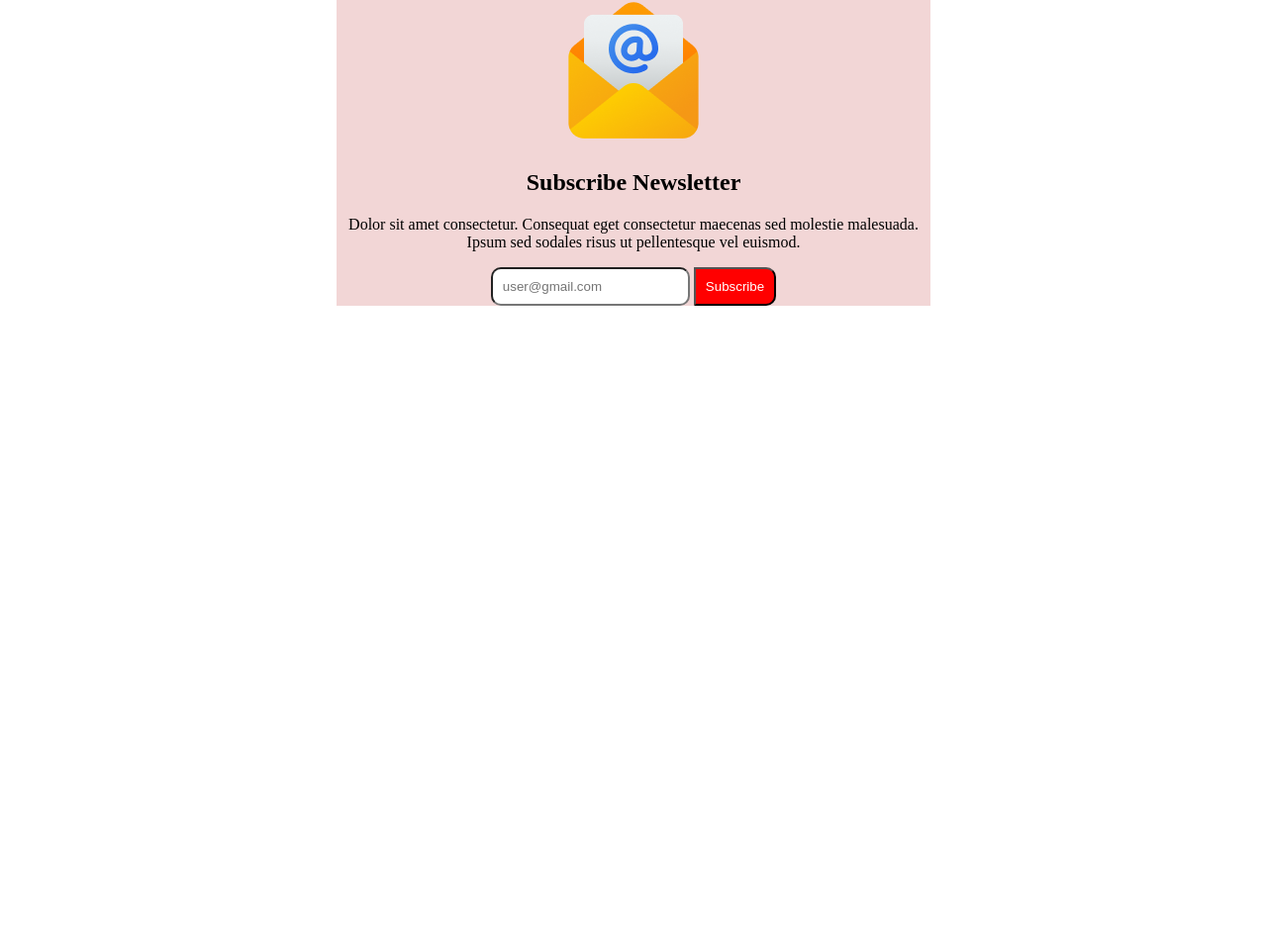
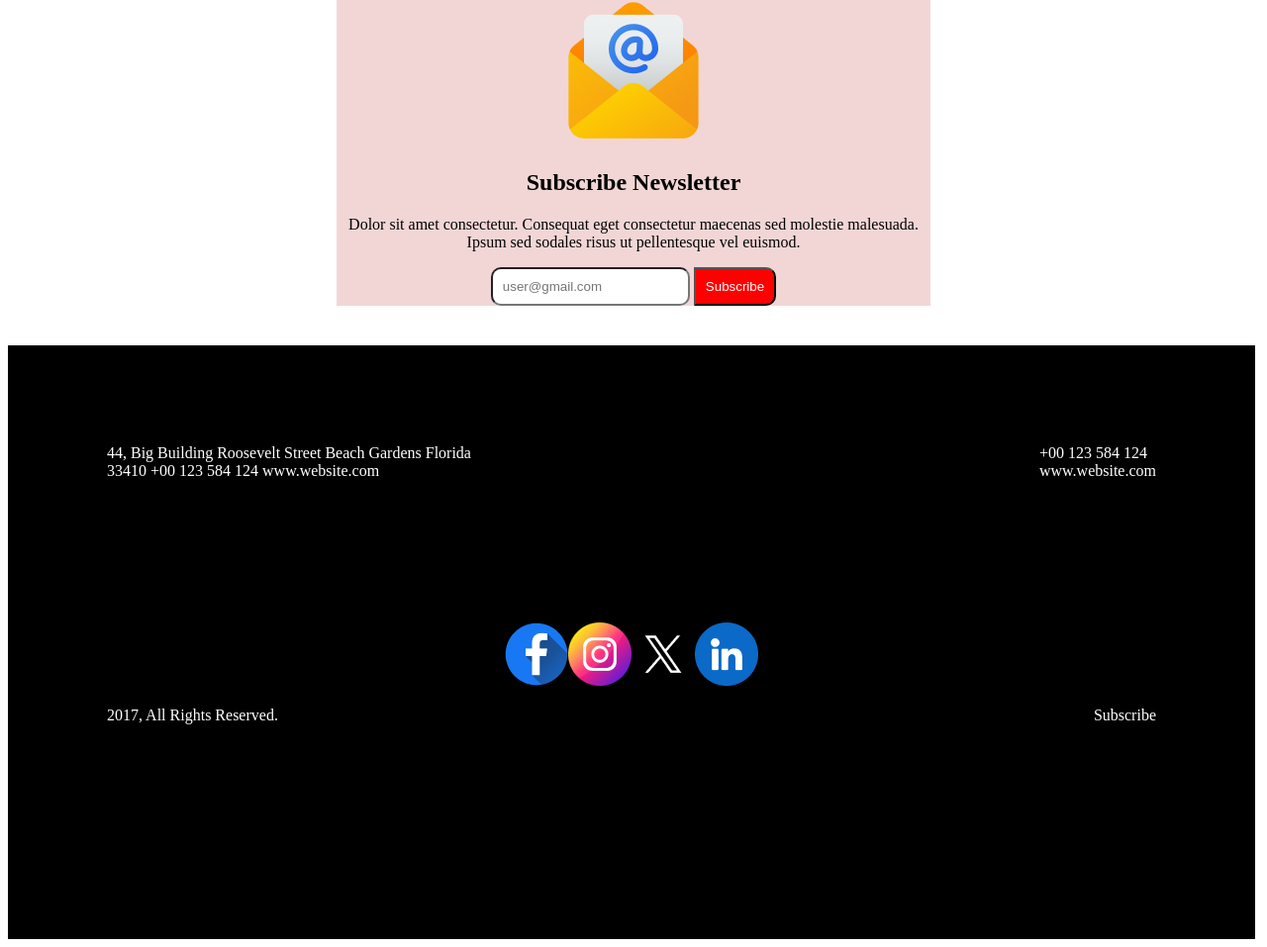
Before and after one commit to hiabujar/new-year-offer, a plain HTML site: page index.html in a window 1280 px wide. Shown: the part 4469-5426 px from the top of the page at 99% size. Before the commit the page ends 4786 px from the top, so only its background shows below. Drawn offline with Linux system fonts and the light colour scheme.

Commit message:
footer section done

```diff
--- a/css/style.css
+++ b/css/style.css
@@ -191,3 +191,37 @@ span{
   border-radius: 0 10px 10px 0;
   margin-left: 0;
 }
+
+
+
+.footer{
+  background: black;
+  width: 1260px;
+  height: 600px;
+  margin-top: 40px;
+  color: white;
+}
+.foot-des{
+  display: flex;
+  justify-content: space-between;
+}
+.p1{
+  width: 375px;
+  height: 80px;
+  margin: 100px;
+}
+.p2{
+  margin: 100px;
+}
+
+.image-container {
+  display: flex;
+  justify-content: center;
+  align-items: center;
+}
+.lower-text{
+  display: flex;
+  justify-content: space-between;
+  margin-right: 100px;
+  margin-left: 100px;
+}
--- a/index.html
+++ b/index.html
@@ -57,7 +57,8 @@
       </div>
     </section>
     <section class="what-is">
-      <div class="description"><h3>WHAT IS FUNCTIONAL</h3>
+      <div class="description">
+        <h3>WHAT IS FUNCTIONAL</h3>
         <h1><span>Holidays</span> Sale 50%</h1>
         <p>Dolor sit amet consectetur. Consequat eget consectetur maecenas sed
           molestie malesuada. Ipsum sed sodales risus ut pellentesque vel euismod. Eleifend nunc purus quam id fermentum
@@ -77,7 +78,8 @@
       <div class="best-gift-container">
         <h4 class="colorshare">THE BEST GIFT</h4>
         <h1>Our Awesome Portfolio</h1>
-        <p>Dolor sit amet consectetur. Consequat eget consectetur maecenas sed molestie malesuada. Ipsum sed sodales risus ut pellentesque vel euismod. </p>
+        <p>Dolor sit amet consectetur. Consequat eget consectetur maecenas sed molestie malesuada. Ipsum sed sodales
+          risus ut pellentesque vel euismod. </p>
         <img src="images/Rectangle 3.png" alt="image">
         <img src="images/Rectangle 4.png" alt="image">
         <img src="images/Rectangle 5.png" alt="image"><br>
@@ -91,14 +93,37 @@
       <div class="subcribe">
         <img class="sub-image" src="images/Group 61.png" alt="">
         <h1 class="sub-tittle">Subscribe Newsletter</h1>
-        <p class="sub-des">Dolor sit amet consectetur. Consequat eget consectetur maecenas sed molestie malesuada. Ipsum sed sodales risus ut pellentesque vel euismod. </p>
+        <p class="sub-des">Dolor sit amet consectetur. Consequat eget consectetur maecenas sed molestie malesuada. Ipsum
+          sed sodales risus ut pellentesque vel euismod. </p>
         <input type="text" placeholder="user@gmail.com">
         <button class="btn-sub">Subscribe</button>
       </div>
     </section>
 
   </main>
-  <footer></footer>
+  <footer class="">
+    <div class="footer">
+      <div class="foot-des">
+        <p class="p1">44, Big Building Roosevelt Street
+          Beach Gardens Florida 33410
+          +00 123 584 124
+          www.website.com</p>
+        <p class="p2">+00 123 584 124 <br>
+          www.website.com</p>
+      </div>
+      <div class="image-container">
+        <div class="facebook"><img src="icons/Facebook.png" alt="">
+        </div>
+        <div class="insta"><img src="icons/Instagram.png" alt=""></div>
+        <div class="x"><img src="icons/Twitter.png" alt=""></div>
+      <div class="linkedin"><img src="icons/Linkedin.png" alt=""></div>
+      </div>
+    <div class="lower-text">
+      <p class="p3">2017, All Rights Reserved.</p>
+      <p class="p4">Subscribe</p>
+    </div>
+    </div>
+  </footer>
 </body>
 
 </html>
```
Lines whose indentation alone changed are shown as unchanged.
